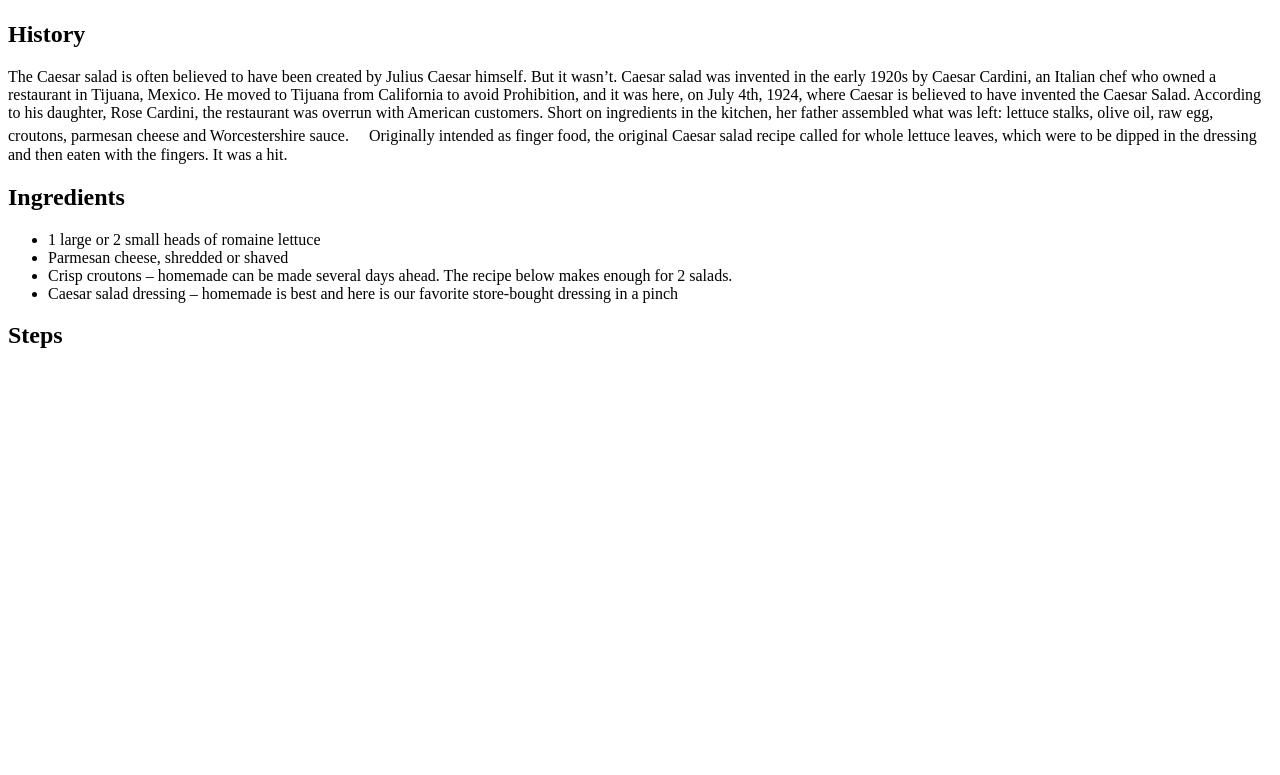
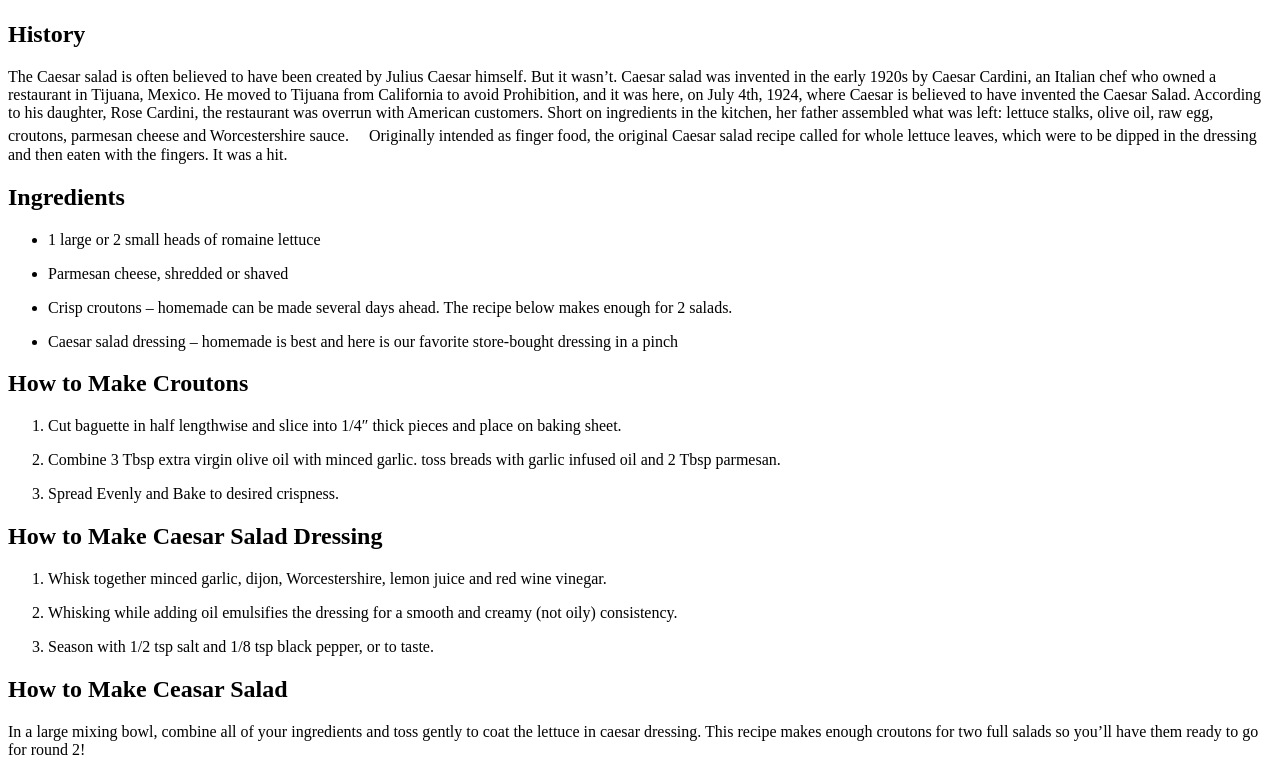
Before and after one commit to Mako1995/odin-recipes, a plain HTML site: page recipe-pages/Ceasar-Salad.html in a window 1280 px wide. Shown: the part 583-1358 px from the top of the page. Before the commit the page ends 952 px from the top, so only its background shows below. Drawn offline with Linux system fonts and the light colour scheme.

Commit message:
Steps completed

```diff
--- a/recipe-pages/Ceasar-Salad.html
+++ b/recipe-pages/Ceasar-Salad.html
@@ -20,12 +20,27 @@
 
         <h2>Ingredients</h2>
         <ul>
-            <li>1 large or 2 small heads of romaine lettuce</li>
-            <li>Parmesan cheese, shredded or shaved</li>
-            <li>Crisp croutons – homemade can be made several days ahead. The recipe below makes enough for 2 salads.</li>
-            <li>Caesar salad dressing – homemade is best and here is our favorite store-bought dressing in a pinch</li>
+            <li><p>1 large or 2 small heads of romaine lettuce</p></li>
+            <li><p>Parmesan cheese, shredded or shaved</p></li>
+            <li><p>Crisp croutons – homemade can be made several days ahead. The recipe below makes enough for 2 salads.</p></li>
+            <li><p>Caesar salad dressing – homemade is best and here is our favorite store-bought dressing in a pinch</p></li>
         </ul>
 
-        <h2>Steps</h2>
+        <h2>How to Make Croutons</h2>
+        <ol>
+            <li><p>Cut baguette in half lengthwise and slice into 1/4″ thick pieces and place on baking sheet.</p></li>
+            <li><p>Combine 3 Tbsp extra virgin olive oil with minced garlic. toss breads with garlic infused oil and 2 Tbsp parmesan.</p></li>
+            <li><p>Spread Evenly and Bake to desired crispness.</p></li>
+        </ol>
+        <h2>How to Make Caesar Salad Dressing</h2>
+        <ol>
+            <li><p>Whisk together minced garlic, dijon, Worcestershire, lemon juice and red wine vinegar.</p></li>
+            <li><p>Whisking while adding oil emulsifies the dressing for a smooth and creamy (not oily) consistency.</p></li>
+            <li><p>Season with 1/2 tsp salt and 1/8 tsp black pepper, or to taste.</p></li>
+        </ol>
+
+        <h2>How to Make Ceasar Salad</h2>
+        <p>In a large mixing bowl, combine all of your ingredients and toss gently to coat the lettuce in caesar dressing.
+            This recipe makes enough croutons for two full salads so you’ll have them ready to go for round 2!</p>
     </body>
 </html>
```
